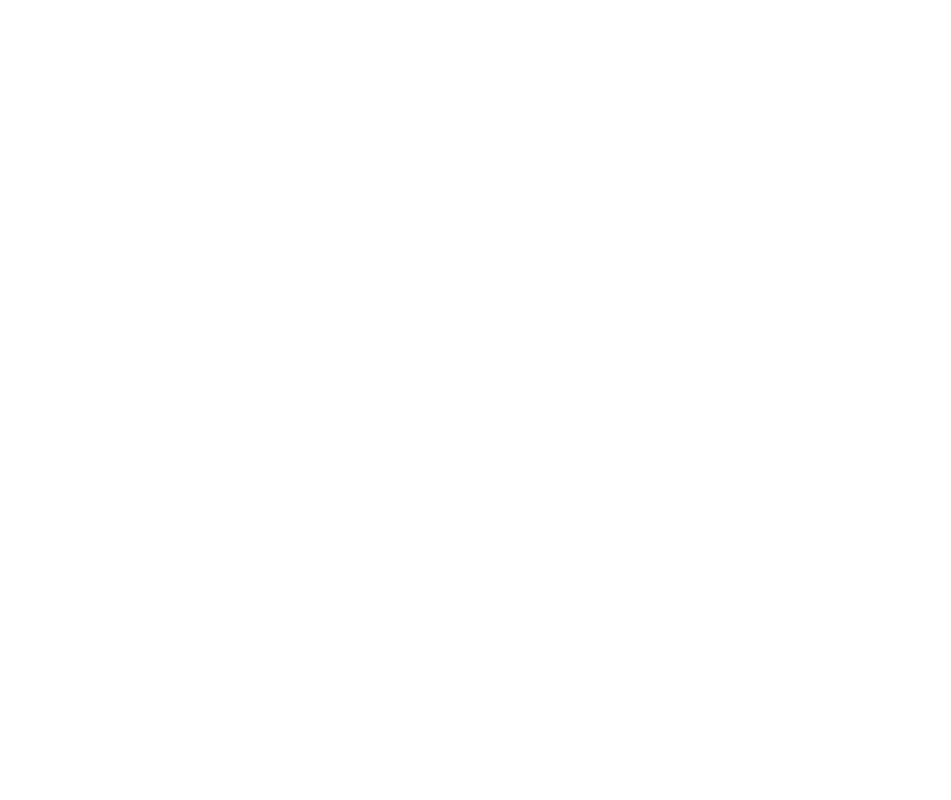
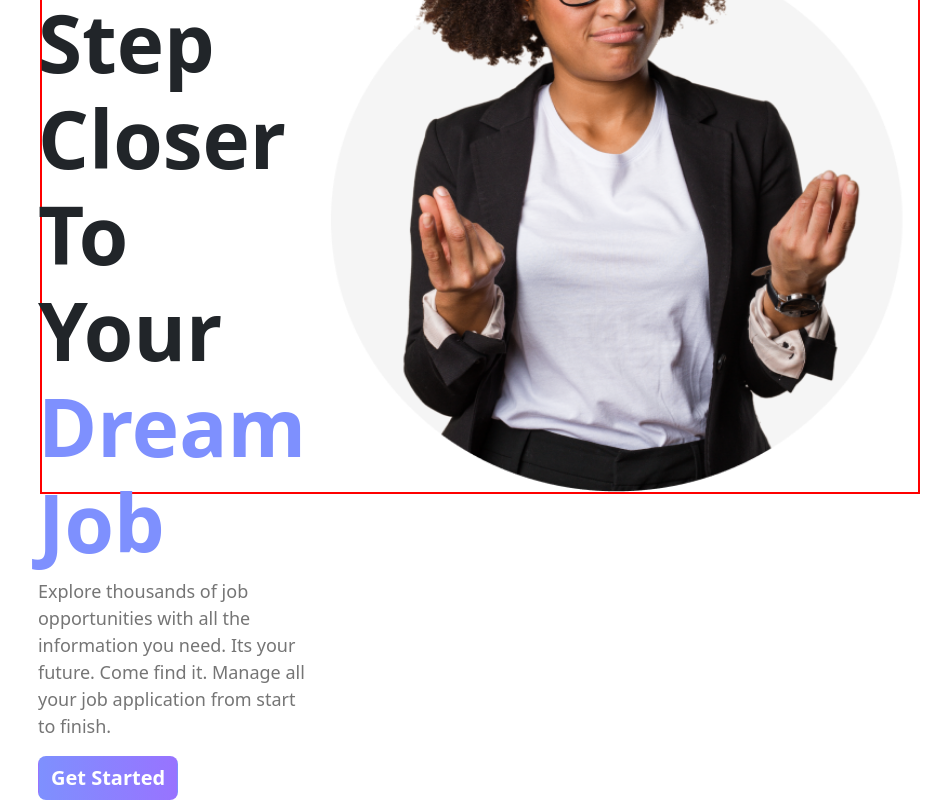
Before and after one commit to KhondokarAlMaruf/Dream-Hub, a React (Vite) app: page / in a window 1280 px wide. Shown: the part 340-1140 px from the top of the page, without its empty margins (160-1111 px from the left). Before the commit the page ends 800 px from the top, so only its background shows below. Built offline with nearby package versions, Linux system fonts and the light colour scheme.

Commit message:
banner added

```diff
--- a/src/App.jsx
+++ b/src/App.jsx
@@ -3,13 +3,15 @@ import { useState } from "react";
 // import viteLogo from "/vite.svg";
 // import "./App.css";
 import Navbar from "./Components/Navbar/Navbar";
+import Header from "./Components/Header/Header";
 
 function App() {
   const [count, setCount] = useState(0);
 
   return (
-    <div>
+    <div className="body">
       <Navbar></Navbar>
+      <Header></Header>
     </div>
   );
 }
--- /dev/null
+++ b/src/Components/Header/Header.css
@@ -0,0 +1,34 @@
+.banner {
+  display: flex;
+  justify-content: center;
+  align-items: center;
+  border: 2px solid red;
+}
+.banner h2 {
+  font-weight: 800;
+  font-size: 80px;
+}
+.banner img {
+  width: 616px;
+  height: 744px;
+}
+.banner-text {
+  width: 616px;
+  height: 744px;
+  padding-top: 150px;
+}
+.btn {
+  font-weight: 800;
+  font-size: 20px;
+  color: #ffffff;
+  background: linear-gradient(90deg, #7e90fe 0%, #9873ff 100%);
+  border-radius: 8px;
+}
+span {
+  color: #7e90fe;
+}
+.banner-text p {
+  font-weight: 500;
+  font-size: 18px;
+  color: #757575;
+}
--- /dev/null
+++ b/src/Components/Header/Header.jsx
@@ -0,0 +1,28 @@
+import React from "react";
+import "./Header.css";
+import img from "../../Image/person.png";
+
+const Header = () => {
+  return (
+    <div>
+      <div className="banner">
+        <div className="banner-text">
+          <h2>
+            One Step <br /> Closer To Your <br /> <span>Dream Job</span>
+          </h2>
+          <p>
+            Explore thousands of job opportunities with all the information you
+            need. Its your future. Come find it. Manage all your job application
+            from start to finish.
+          </p>
+          <button className="btn">Get Started</button>
+        </div>
+        <div>
+          <img src={img} alt="" />
+        </div>
+      </div>
+    </div>
+  );
+};
+
+export default Header;
--- a/src/Components/Navbar/Navbar.css
+++ b/src/Components/Navbar/Navbar.css
@@ -14,5 +14,5 @@
 
   text-align: center;
   justify-content: space-between;
-  margin: 20px 200px 20px 200px;
+  margin: 20px 0px 20px 0px;
 }
--- a/src/index.css
+++ b/src/index.css
@@ -13,7 +13,10 @@
   -moz-osx-font-smoothing: grayscale;
   -webkit-text-size-adjust: 100%;
 }
-
+.body {
+  margin-left: 200px;
+  margin-right: 200px;
+}
 a {
   font-weight: 500;
   color: #646cff;
```
Also changed, not shown: src/Image/person.png (added).
